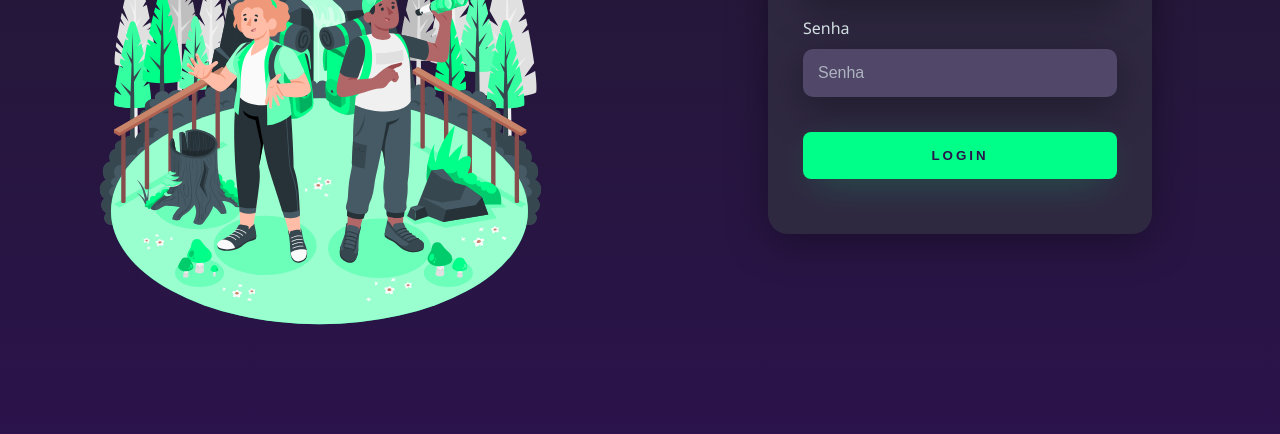
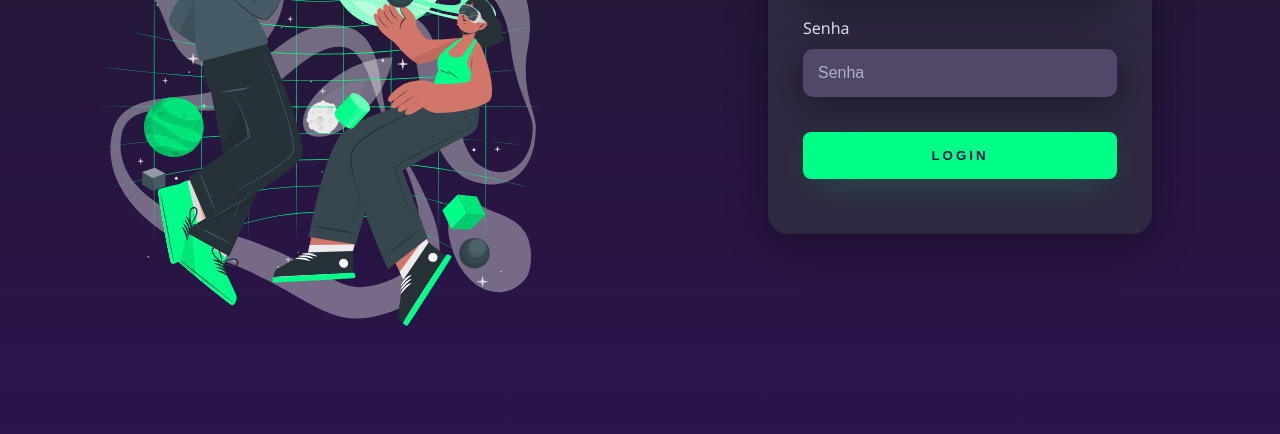
Before and after one commit to gyovnnz/login, a plain HTML site: page index.html in a window 1280 px wide. Shown: the part 366-800 px from the top of the page. Drawn offline with Linux system fonts and the light colour scheme.

Commit message:
Update index

```diff
--- a/index.html
+++ b/index.html
@@ -14,7 +14,7 @@
     <div class="main-login">
         <div class="left-login">
             <h1>Faça login <br> e entre para o nosso time</h1>
-            <img src="./assets/ecotourism.svg" class="left-login-image" alt="Pessoas">
+            <img src="./assets/metaverso-animate.svg" class="left-login-image" alt="Pessoas">
         </div>
         <div class="right-login">
             <div class="card-login">
```
Also changed, not shown: assets/ecotourism.svg (deleted), assets/metaverso-animate.svg (added).
